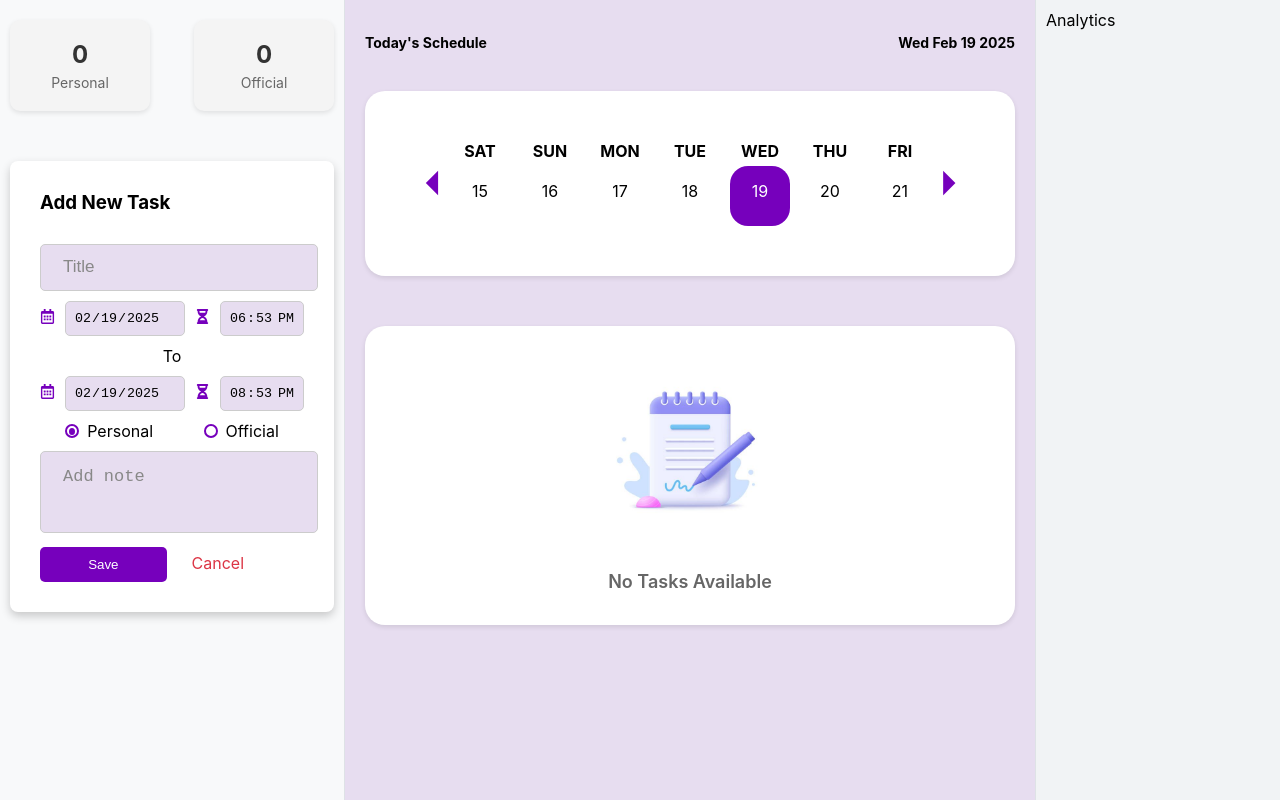
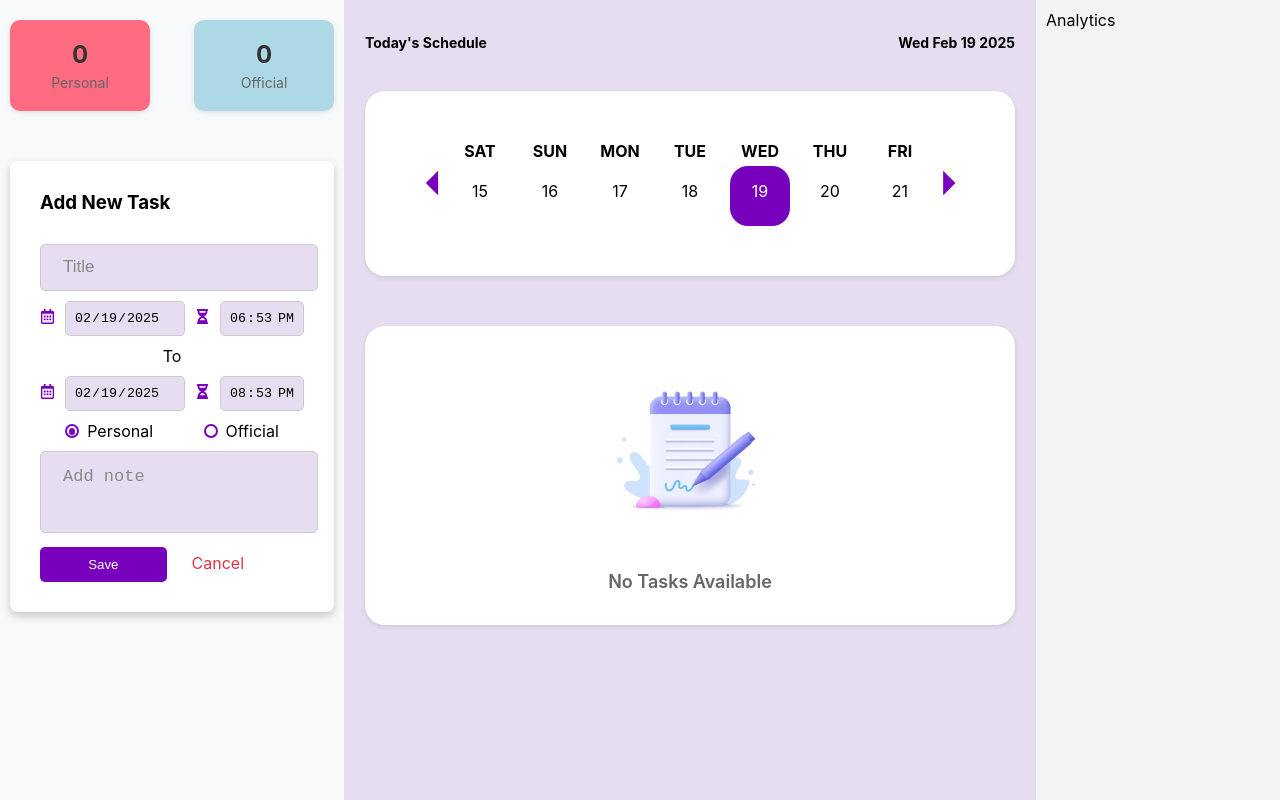
Before and after one commit to Kendi-prog/todo-habit-tracker, a React (Create React App) app: page / in a window 1280 px wide. Built offline with nearby package versions, Linux system fonts and the light colour scheme.

Commit message:
adjusting the category boxes

```diff
--- a/src/ToDo App/task-category-summary/task-category-summary.component.jsx
+++ b/src/ToDo App/task-category-summary/task-category-summary.component.jsx
@@ -2,9 +2,10 @@ import React from "react";
 
 import {
     SummaryContainer,
-    CategoryBox,
     Count,
-    CategoryLabel
+    CategoryLabel,
+    PersonalCategoryBox,
+    OfficialCategoryBox
 
   } from "./task-category-summary.styles";
 
@@ -14,14 +15,14 @@ const TaskCategorySummary = ({ tasks }) => {
 
     return (
         <SummaryContainer>
-            <CategoryBox>
+            <PersonalCategoryBox>
                 <Count>{personalCount}</Count>
                 <CategoryLabel>Personal</CategoryLabel>
-            </CategoryBox>
-            <CategoryBox>
+            </PersonalCategoryBox>
+            <OfficialCategoryBox>
                 <Count>{officialCount}</Count>
                 <CategoryLabel>Official</CategoryLabel>
-            </CategoryBox>
+            </OfficialCategoryBox>
         </SummaryContainer>
     );
 }
--- a/src/ToDo App/task-category-summary/task-category-summary.styles.jsx
+++ b/src/ToDo App/task-category-summary/task-category-summary.styles.jsx
@@ -7,8 +7,18 @@ export const SummaryContainer = styled.div`
     margin-top: 10px;
 `;
 
-export const CategoryBox = styled.div`
-    background: #f4f4f4;
+export const PersonalCategoryBox = styled.div`
+    background: #ff6b81;
+    padding: 20px;
+    border-radius: 10px;
+    text-align: center;
+    width: 100px;
+    box-shadow: 0 2px 5px rgba(0, 0, 0, 0.1);
+`;
+
+
+export const OfficialCategoryBox = styled.div`
+    background: #ADD8E6;
     padding: 20px;
     border-radius: 10px;
     text-align: center;
```
